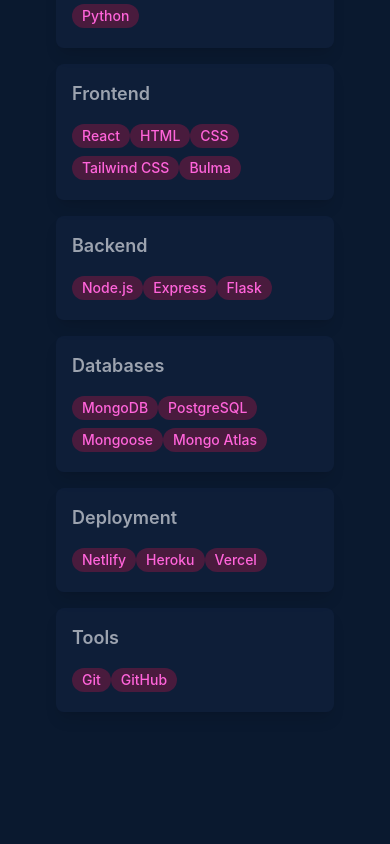
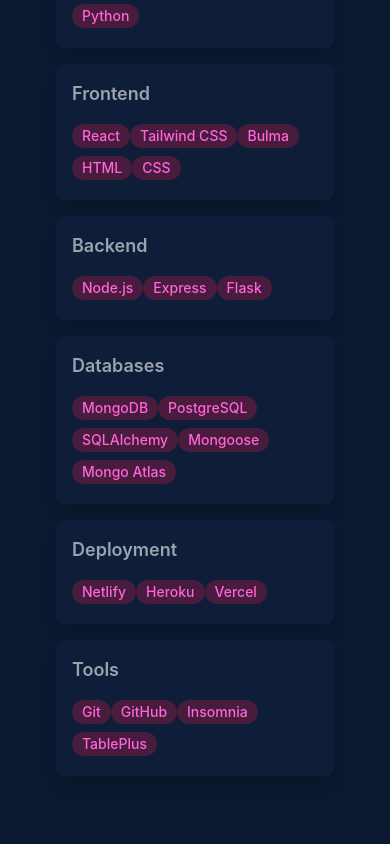
Before and after one commit to Conor-Hamilton/Portfolio, a React (Vite) app: page / in a window 390 px wide. Shown: the part 1300-2144 px from the top of the page. Built offline with nearby package versions, Linux system fonts and the light colour scheme.

Commit message:
minor changes to project section.

```diff
--- a/src/components/MySkills.tsx
+++ b/src/components/MySkills.tsx
@@ -42,15 +42,21 @@
     },
     {
       category: "Frontend",
-      skills: ["React", "HTML", "CSS", "Tailwind CSS", "Bulma"],
+      skills: ["React", "Tailwind CSS", "Bulma", "HTML", "CSS"],
     },
     { category: "Backend", skills: ["Node.js", "Express", "Flask"] },
     {
       category: "Databases",
-      skills: ["MongoDB", "PostgreSQL", "Mongoose", "Mongo Atlas"],
+      skills: [
+        "MongoDB",
+        "PostgreSQL",
+        "SQLAlchemy",
+        "Mongoose",
+        "Mongo Atlas",
+      ],
     },
     { category: "Deployment", skills: ["Netlify", "Heroku", "Vercel"] },
-    { category: "Tools", skills: ["Git", "GitHub"] },
+    { category: "Tools", skills: ["Git", "GitHub", "Insomnia", "TablePlus"] },
   ];
 
   return (
--- a/src/components/Projects.tsx
+++ b/src/components/Projects.tsx
@@ -1,6 +1,5 @@
 import React, { useState, useEffect, useRef, RefObject } from "react";
 import { IProject } from "../interfaces/Projects";
-
 
 export default function Projects() {
   const [isVisible, setIsVisible] = useState(false);
@@ -42,7 +41,7 @@
     {
       title: "11th-Planet-JiuJitsu",
       description: "MMA Gym platform to book and attend classes.",
-      technologies: ["React Native", "Firebase"],
+      technologies: ["React", "TypeScript", "Tailwind CSS", "Python", "Flask", "PostgreSQL", "SQLAlchemy"],
       imageUrl: "https://i.imgur.com/JM3GNui.png",
       liveUrl: "https://11th-planet-jiujitsu.netlify.app/",
       githubUrl: "https://github.com/Conor-Hamilton/SEB-Project-4-frontend",
@@ -50,13 +49,22 @@
   ];
 
   useEffect(() => {
+    const calculateThreshold = () => {
+      const screenWidth = window.innerWidth;
+      if (screenWidth < 768) {
+        return 0.25;
+      } else {
+        return 0.6;
+      }
+    };
+
     const observer = new IntersectionObserver(
       (entries) => {
         if (entries[0].isIntersecting) {
           setIsVisible(true);
         }
       },
-      { threshold: 0.3 }
+      { threshold: calculateThreshold() }
     );
 
     if (sectionRef.current) {
```
